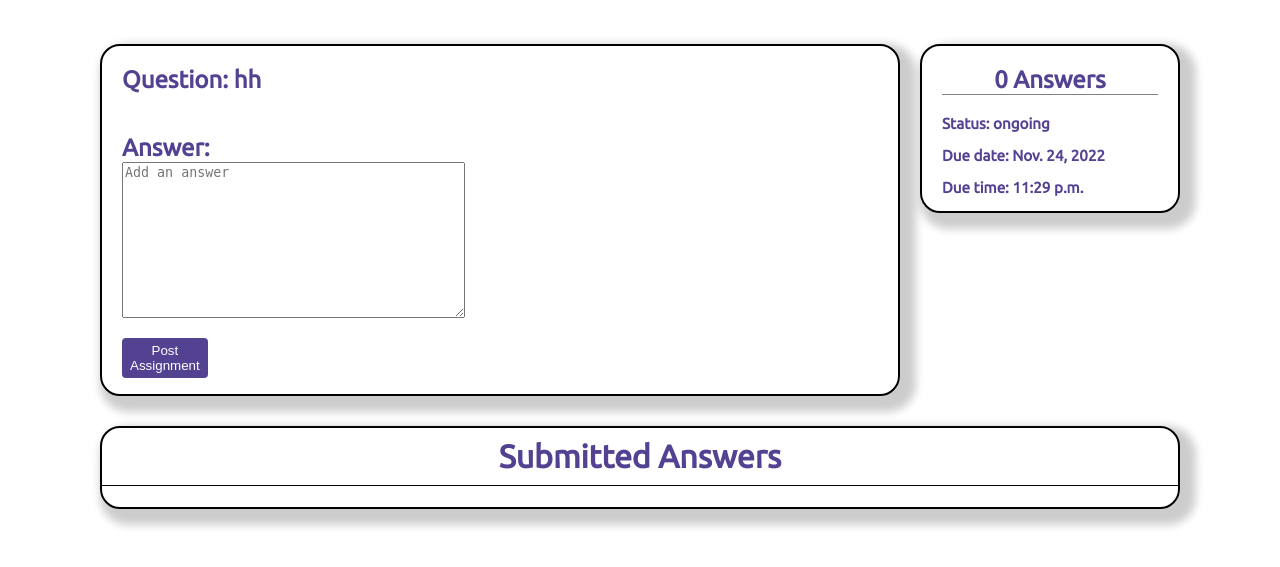
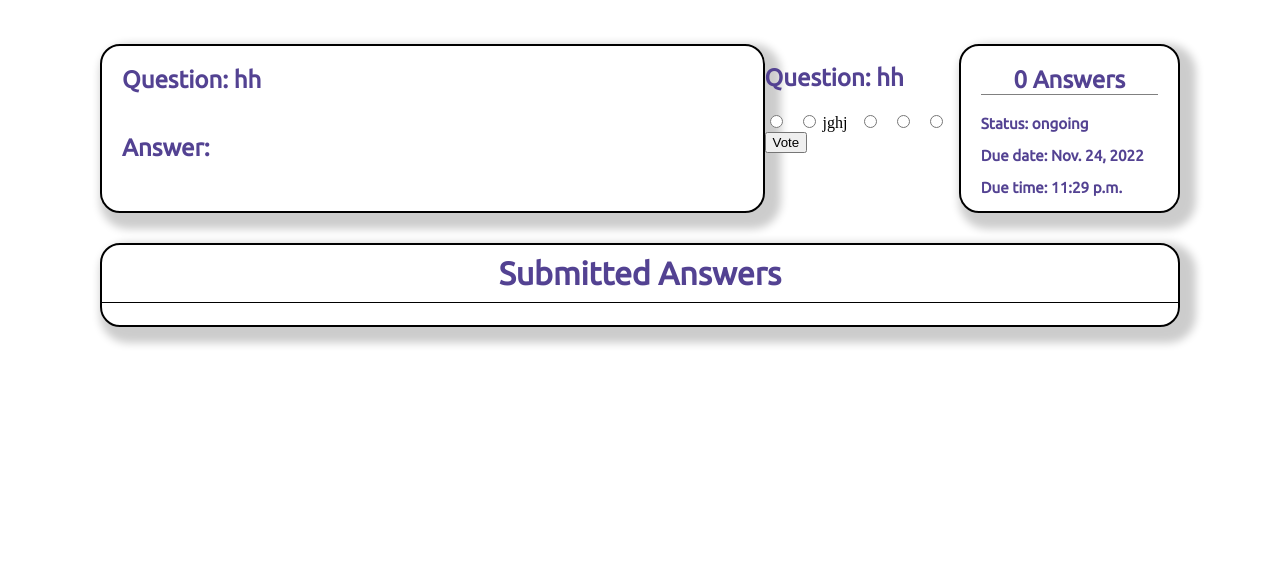
Before and after one commit to Udayk02/LabEnv, a Django app: page /lab/question/16 in a window 1280 px wide. Shown: the part 56-623 px from the top of the page. Run offline with Django 4.2, Linux system fonts and the light colour scheme; a user stored in the database is signed in; data comes from the database, SQL or seed files in the repository; both versions use the stored data as it was after the commit; some web fonts are replaced.

Commit message:
voting feature added

```diff
--- a/lab/models.py
+++ b/lab/models.py
@@ -52,3 +52,7 @@ class Poll(models.Model):
     option_three_count = models.IntegerField(default=-1)
     option_four_count = models.IntegerField(default=-1)
     option_five_count = models.IntegerField(default=-1)
+
+class Voter(models.Model):
+    voter = models.ForeignKey(User, on_delete=models.CASCADE)
+    poll = models.ForeignKey(Poll, on_delete=models.CASCADE)
--- a/lab/urls.py
+++ b/lab/urls.py
@@ -7,6 +7,7 @@ urlpatterns = [
     path('create_class/', views.create_class, name='create_class'),
     path('create_assignment/<str:pk>', views.create_assignment, name='create_assignment'),
     path('question/<str:pk>', views.question, name='question'),
+    path('vote/<str:pk>', views.vote, name='vote'),
     path('add_answer/<str:pk>', views.add_answer, name='add_answer'),
     path('add_participants/<str:pk>', views.add_participants, name='add_participants'),
     path('create_poll/<str:pk>', views.create_poll, name='create_poll'),
--- a/lab/views.py
+++ b/lab/views.py
@@ -81,8 +81,31 @@ def create_assignment(request,pk):
 def question(request,pk):
     assignment = Assignment.objects.get(id=pk)
     answers = assignment.answer_set.all()
+    if assignment.type == 'poll':
+        poll = assignment.poll
     form = add_answer_form()
-    return render(request, 'lab/question.html',{'assignment':assignment,'form':form,'answers':answers})
+    return render(request, 'lab/question.html',{'assignment':assignment,'form':form,'answers':answers,'poll':poll})
+
+@login_required(login_url='/accounts/login')
+def vote(request, pk):
+    poll = Poll.objects.get(id = pk)
+    if request.method == 'POST':
+        options = request.POST['poll']
+        if options == 'option1':
+            poll.option_one_count += 1
+        elif options == 'option2':
+            poll.option_two_count += 1
+        elif options == 'option3':
+            poll.option_three_count += 1
+        elif options == 'option4':
+            poll.option_four_count += 1
+        elif options == 'option5':
+            poll.option_five_count += 1
+        else:
+            HttpResponse(400, 'Invalid form')
+        poll.save()
+        return redirect('question',pk=poll.assignment_in.id)
+    return render(request, "lab/question.html")
 
 @login_required(login_url='/accounts/login')
 def add_participants(request,pk):
--- a/templates/lab/question.html
+++ b/templates/lab/question.html
@@ -9,13 +9,40 @@
         <div class="answer_area">
             <h2 class='heading'>Question: {{ assignment.question }}</h2>
             <h2 class='heading' style='margin-bottom: 0'>Answer:</h2>
-            <div class='answer_input'>
+            {% comment %} <div class='answer_input'>
                 <form method="post" action="{% url 'add_answer' pk=assignment.id %}" class="loginform">
                     {% csrf_token %}
                     {{form.answer}}
-                    <button type="submit",name="save" class="button" ><span>Post Assignment</span></button>
+                    <button type="submit" name="save" class="button" ><span>Post Assignment</span></button>
                 </form>
-            </div>
+            </div> {% endcomment %}
+        </div>
+        <div>
+            <h2 class='heading'>Question: {{ poll.question }}</h2>
+            <form method="post" action="{% url 'vote' pk=poll.id %}">
+                {% csrf_token %}
+                <label>
+                    <input type="radio" name="poll" value="option1" required>
+                    {{ poll.option_one }}
+                </label> &nbsp;
+                <label>
+                    <input type="radio" name="poll" value="option2">
+                    {{ poll.option_two }}
+                </label> &nbsp;
+                <label>
+                    <input type="radio" name="poll" value="option3">
+                    {{ poll.option_three }}
+                </label> &nbsp;
+                <label>
+                    <input type="radio" name="poll" value="option4">
+                    {{ poll.option_four }}
+                </label> &nbsp;
+                <label>
+                    <input type="radio" name="poll" value="option5">
+                    {{ poll.option_five }}
+                </label> &nbsp;
+                <button type='submit' ><span>Vote</span></button>
+            </form>
         </div>
         <div class='answer_desc'>
             <h2 class='heading'>{{answers.count}} Answers</h2>
```
Also changed, not shown: db.sqlite3, lab/migrations/0007_voter.py (added).
